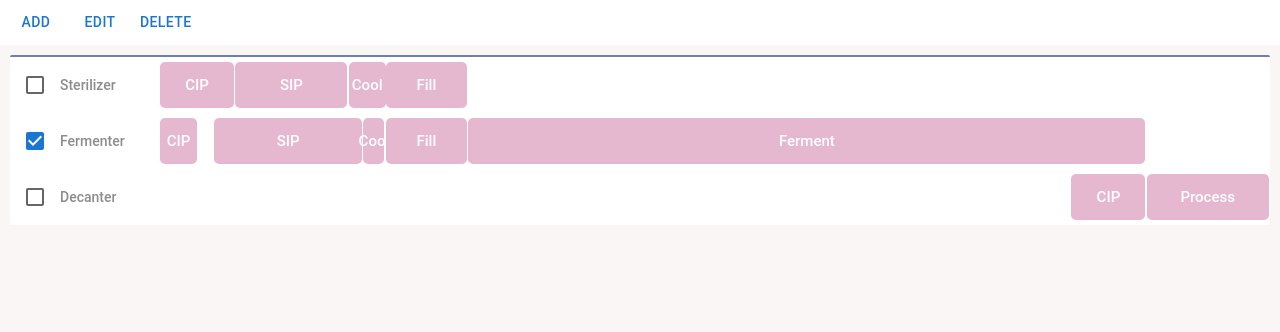
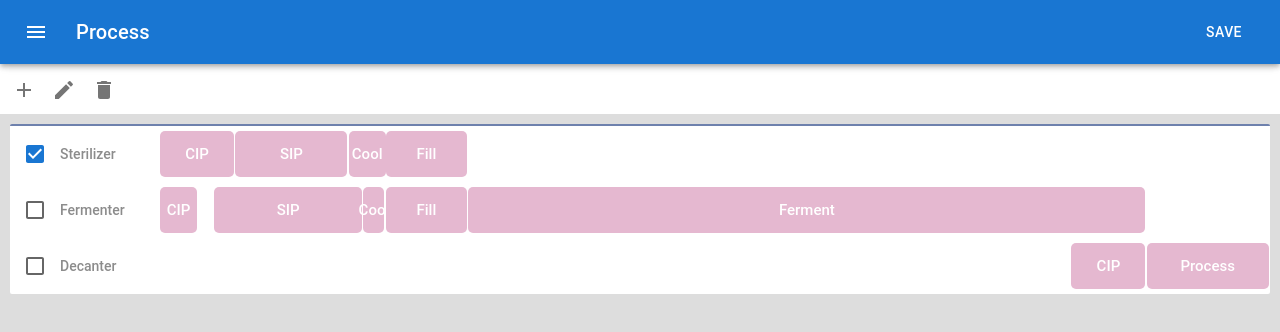
Before and after one commit to mama4294/process-app, a Next.js app: page / in a window 1280 px wide. Both pictures are taken after a click on the element 35 px from the left and 140 px from the top of the page. Shown: the top 332 px of the page. Built offline with nearby package versions, Linux system fonts and the light colour scheme.

Commit message:
makes drawer dynamic with screen size. Replaces actionbar button with icons

```diff
--- a/components/actionBar.js
+++ b/components/actionBar.js
@@ -2,16 +2,35 @@ import Button from "@mui/material/Button";
 import { EquipmentContext } from "../contexts/equipmentContext";
 import { useContext } from "react";
 import styles from "../styles/ActionBar.module.css";
+import IconButton from "@mui/material/IconButton";
+import DeleteIcon from "@mui/icons-material/Delete";
+import AddIcon from "@mui/icons-material/Add";
+import EditIcon from "@mui/icons-material/Edit";
+import Tooltip from "@mui/material/Tooltip";
 
 const ActionBar = ({ handleNew, handleEdit }) => {
   const { selectionIds, deleteEquipment } = useContext(EquipmentContext);
 
   return (
     <div className={styles.actionBar}>
-      <Button onClick={handleNew}>Add</Button>
-      {selectionIds.length === 1 && <Button onClick={handleEdit}>Edit</Button>}
+      <Tooltip title="Add Equipment">
+        <IconButton onClick={handleNew}>
+          <AddIcon color="action" />
+        </IconButton>
+      </Tooltip>
+      {selectionIds.length === 1 && (
+        <Tooltip title="Edit">
+          <IconButton onClick={handleEdit}>
+            <EditIcon color="action" />
+          </IconButton>
+        </Tooltip>
+      )}
       {selectionIds.length > 0 && (
-        <Button onClick={deleteEquipment}>Delete</Button>
+        <Tooltip title="Delete">
+          <IconButton onClick={deleteEquipment}>
+            <DeleteIcon color="action" />
+          </IconButton>
+        </Tooltip>
       )}
     </div>
   );
--- a/components/editEquipment.js
+++ b/components/editEquipment.js
@@ -17,6 +17,7 @@ import styles from "../styles/operations.module.css";
 import Alert from "@mui/material/Alert";
 import { blueGrey } from "@mui/material/colors";
 import { useState, useContext, useEffect, useCallback } from "react";
+import { useWindowWide } from "../hooks/windowWidth";
 import TextInput from "./inputs/textInput";
 import Dropdown from "./inputs/dropdown";
 import {
@@ -27,12 +28,14 @@ import {
   getArrayOptions,
 } from "../utils/checkboxes";
 import { generateId } from "../utils/helperFunctions";
-import { calcGanttLogic } from "../utils/ganttLogic";
 import { EquipmentContext } from "../contexts/equipmentContext";
 
 const EditEquipmentModal = ({ drawer, handleClose }) => {
   const { open, mode } = drawer;
-  let drawerWidth = screen.width * 0.75;
+  const windowWidth = useWindowWide();
+  const drawerWidth =
+    windowWidth < 700 ? windowWidth * 0.95 : windowWidth * 0.8;
+
   return (
     <div>
       <Drawer
--- /dev/null
+++ b/components/navbar.js
@@ -0,0 +1,30 @@
+import AppBar from "@mui/material/AppBar";
+import Toolbar from "@mui/material/Toolbar";
+import IconButton from "@mui/material/IconButton";
+import Typography from "@mui/material/Typography";
+import Button from "@mui/material/Button";
+import MenuIcon from "@mui/icons-material/Menu";
+
+const Navbar = () => {
+  return (
+    <AppBar position="fixed">
+      <Toolbar>
+        <IconButton
+          size="large"
+          edge="start"
+          color="inherit"
+          aria-label="menu"
+          sx={{ mr: 2 }}
+        >
+          <MenuIcon />
+        </IconButton>
+        <Typography variant="h6" component="div" sx={{ flexGrow: 1 }}>
+          Process
+        </Typography>
+        <Button color="inherit">Save</Button>
+      </Toolbar>
+    </AppBar>
+  );
+};
+
+export default Navbar;
--- /dev/null
+++ b/hooks/windowWidth.js
@@ -0,0 +1,23 @@
+import React, { useEffect, useState } from "react";
+
+export const useWindowWide = () => {
+  const [width, setWidth] = useState(window.innerWidth);
+
+  useEffect(() => {
+    function handleResize() {
+      setWidth(window.innerWidth);
+    }
+
+    window.addEventListener("resize", handleResize);
+
+    handleResize();
+
+    return () => {
+      window.removeEventListener("resize", handleResize);
+    };
+  }, [setWidth]);
+
+  console.log("width", width);
+
+  return width;
+};
--- a/pages/index.js
+++ b/pages/index.js
@@ -1,5 +1,6 @@
 import Gantt from "../components/gantt";
 import ActionBar from "../components/actionBar";
+import Navbar from "../components/navbar";
 import EditEquipment from "../components/editEquipment";
 import { useState } from "react";
 
@@ -10,6 +11,7 @@ export default function Home() {
   const handleClose = () => setDrawer({ open: false, mode: "new" });
   return (
     <>
+      <Navbar />
       <ActionBar handleNew={handleOpenNew} handleEdit={handleOpenEdit} />
       <Gantt />
       {drawer.open && (
--- a/styles/ActionBar.module.css
+++ b/styles/ActionBar.module.css
@@ -1,4 +1,5 @@
 .actionBar{
     background-color: #ffffff;
-    padding: 4px 4px;
+    padding: 70px 4px 4px 4px;
+    min-width: 650px;
 }
--- a/styles/globals.css
+++ b/styles/globals.css
@@ -3,7 +3,7 @@ body {
   padding: 0;
   margin: 0;
   font-family: "Roboto","Helvetica","Arial",sans-serif;
-  background-color: #FAF6F6;
+  background-color: #dddddd;
 }
 
 a {
--- a/utils/ganttLogic.js
+++ b/utils/ganttLogic.js
@@ -113,7 +113,7 @@ export const calcGanttLogic = (array, equipment) => {
       if (predecessorObj !== undefined) {
         //found predecessor
         const updatedOperation = calcStartAndEnd(operation, predecessorObj);
-        const coloredOperation = addColor(updatedOperation, "#E5B8D0");
+        const coloredOperation = addColor(updatedOperation, "#A9C0E4");
         finishedArray.push(coloredOperation); //add to finished
         remainingArray = handleRemove(remainingArray, operation); //remove from remaining
         console.log(`Found a home for ${operation.title}`);
```
